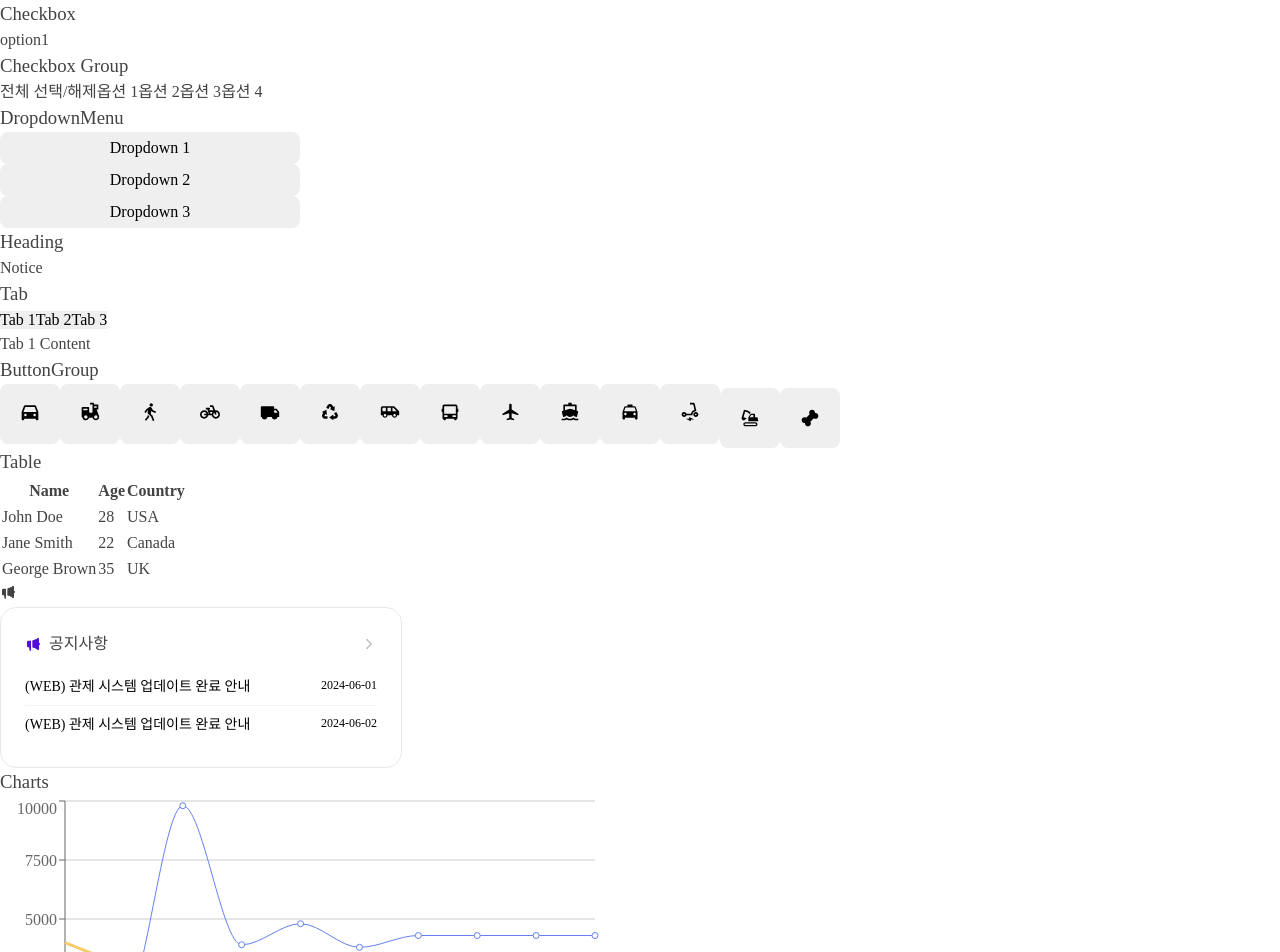
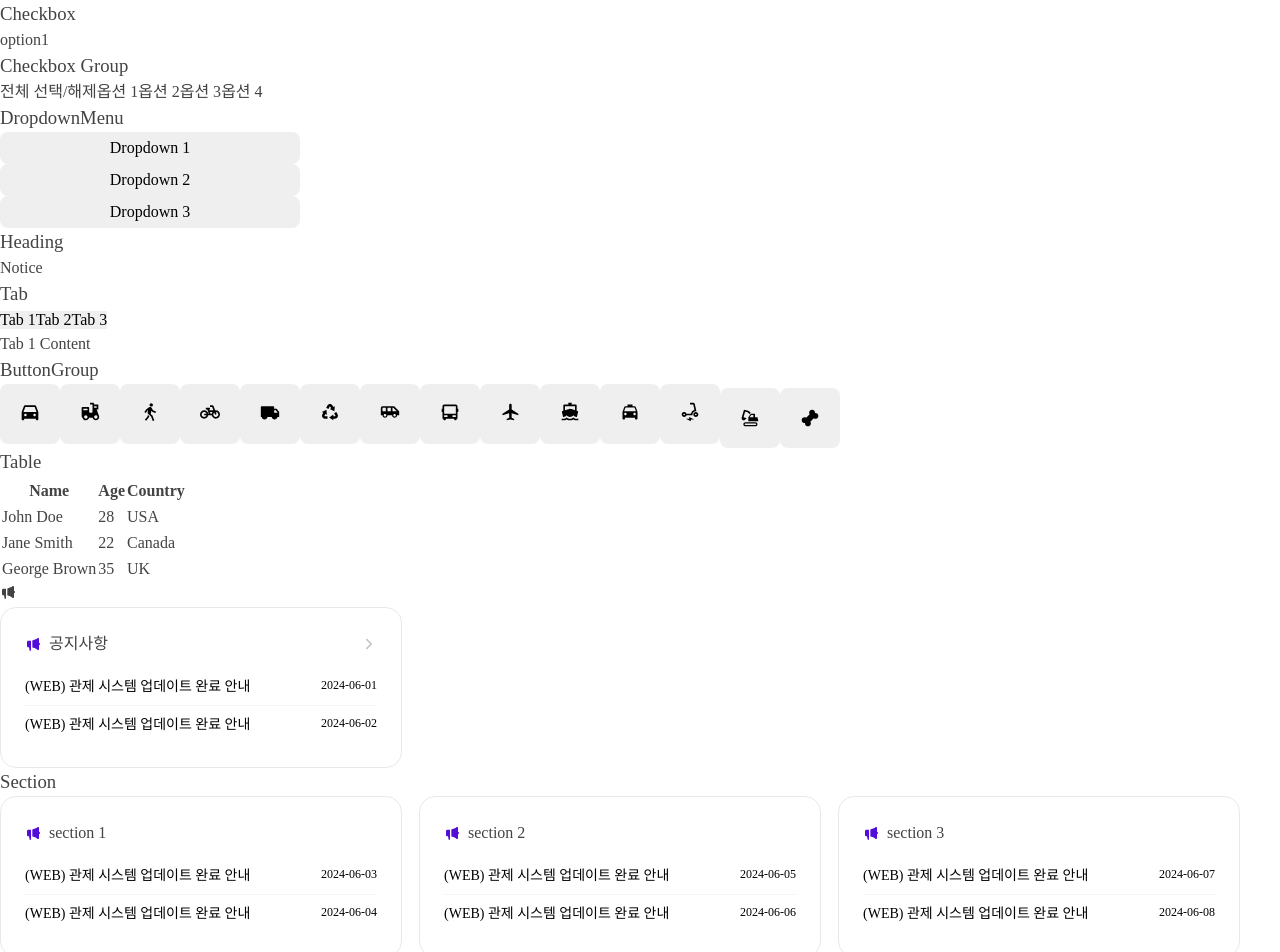
Before and after one commit to hyeonjeong-yu/atomic, a React (Create React App) app: page / in a window 1280 px wide. Shown: the top 952 px of the page. Built offline with nearby package versions, Linux system fonts and the light colour scheme.

Commit message:
CardSection template component add

```diff
--- a/src/App.js
+++ b/src/App.js
@@ -11,6 +11,7 @@ import Icon from "./components/Atoms/Icon/Icon";
 import CardList from "./components/Organism/CardList/CardList";
 import Chart from "./components/Molecules/Charts/Chart";
 import BarChart from "./components/Molecules/Charts/BarChart";
+import CardSection from "./components/Templates/CardSection/CardSection";
 
 function App() {
 
@@ -64,10 +65,32 @@ function App() {
             country: 'UK',
         }],[]
     );
-
     const notices = [
         {title: '(WEB) 관제 시스템 업데이트 완료 안내', date: '2024-06-01'},
-        {title: '(WEB) 관제 시스템 업데이트 완료 안내', date: '2024-06-02'},
+        {title: '(WEB) 관제 시스템 업데이트 완료 안내', date: '2024-06-02'}
+    ]
+    const sections = [
+        {
+            title: 'section 1',
+            lists: [
+                {title: '(WEB) 관제 시스템 업데이트 완료 안내', date: '2024-06-03'},
+                {title: '(WEB) 관제 시스템 업데이트 완료 안내', date: '2024-06-04'}
+            ]
+        },
+        {
+            title: 'section 2',
+            lists: [
+                {title: '(WEB) 관제 시스템 업데이트 완료 안내', date: '2024-06-05'},
+                {title: '(WEB) 관제 시스템 업데이트 완료 안내', date: '2024-06-06'}
+            ]
+        },
+        {
+            title: 'section 3',
+            lists: [
+                {title: '(WEB) 관제 시스템 업데이트 완료 안내', date: '2024-06-07'},
+                {title: '(WEB) 관제 시스템 업데이트 완료 안내', date: '2024-06-08'}
+            ]
+        },
     ]
 
     const chartData = [
@@ -114,9 +137,12 @@ function App() {
 
             <CardList title='공지사항' showRightIcon={true} items={notices}/>
 
-            <h3>Charts</h3>
+            {/* <h3>Charts</h3>
             <Chart data={chartData} />
-            <BarChart data={chartData} />
+            <BarChart data={chartData} /> */}
+
+            <h3>Section</h3>
+            <CardSection sections={sections}/>
         </div>
     );
 }
--- a/src/components/Organism/CardList/CardList.module.scss
+++ b/src/components/Organism/CardList/CardList.module.scss
@@ -3,4 +3,5 @@
     padding: 24px;
     border: 1px solid #70737C29;
     border-radius: 16px;
+    box-sizing: border-box;
 }
--- /dev/null
+++ b/src/components/Templates/CardSection/CardSection.jsx
@@ -0,0 +1,23 @@
+import React from 'react'
+import CardList from '../../Organism/CardList/CardList'
+import styles from './CardSection.module.scss'
+
+const CardSection = ({
+    sections
+}) => {
+    return (
+        <div className={`${styles.CardSection}`}>
+            {
+                sections.map((section, index) => (
+                    <CardList
+                        key={index}
+                        title={section.title}
+                        items={section.lists}
+                    />
+                ))
+            }
+        </div>
+    )
+}
+
+export default CardSection
--- /dev/null
+++ b/src/components/Templates/CardSection/CardSection.module.scss
@@ -0,0 +1,6 @@
+.CardSection {
+    max-width: 1240px;
+    display: flex;
+    justify-content: space-between;
+    gap: 10px;
+}
```
